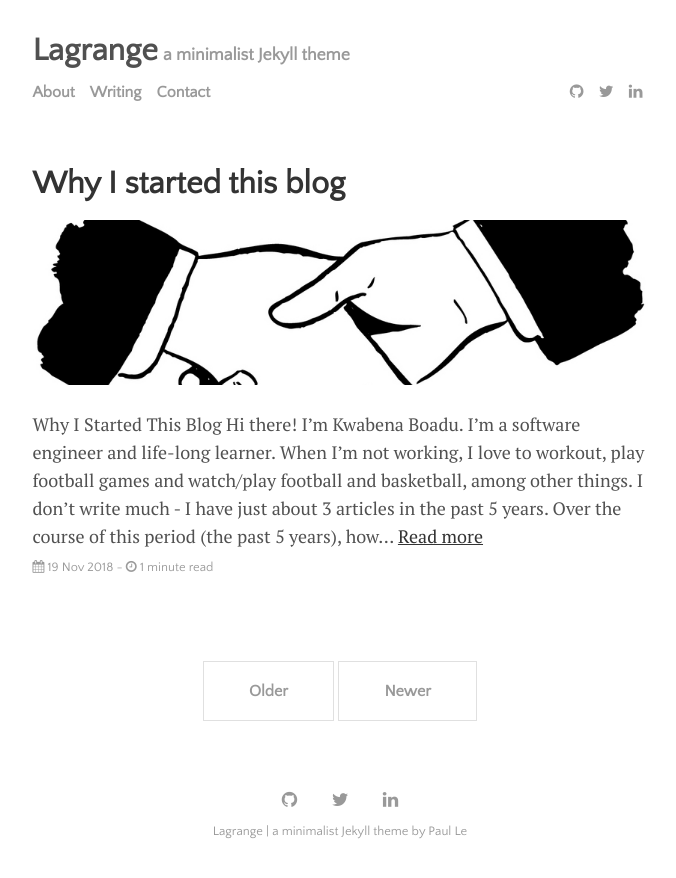
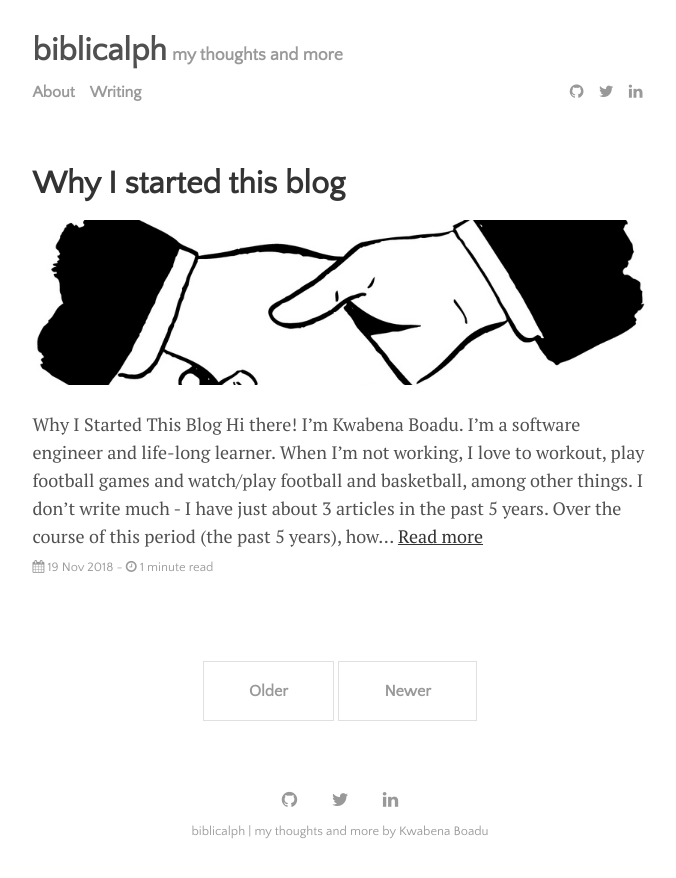
Before and after one commit to biblicalph/biblicalph.github.io, a Jekyll site: the page built from index.html, in a window 1280 px wide. Shown: the top 878 px of the page, without its empty margins (300-976 px from the left). Built offline with Jekyll 4.4.1, drawn with Linux system fonts in a browser that asks for light colours; the list of posts is cut into pages by our own code.

Commit message:
Change title and description

```diff
--- a/_config.yml
+++ b/_config.yml
@@ -20,9 +20,9 @@ permalink:           none
 plugins:             [jekyll-paginate, jekyll-sitemap, jekyll-feed, jekyll-seo-tag]
 
 # Customise atom feed settings (this is where Jekyll-Feed gets configuration information)
-title:		           'Lagrange'
-description:	       'a minimalist Jekyll theme'
-author:              'Paul Le'
+title:		           'biblicalph'
+description:	       'my thoughts and more'
+author:              'Kwabena Boadu'
 
 # RSS 2.0 can be used instead of Atom by uncommenting following two lines
 #feed:
--- a/_data/settings.yml
+++ b/_data/settings.yml
@@ -8,7 +8,7 @@ google-ID: 'UA-129442889-1'
 menu:
 - {name: 'About', path: 'menu', url: 'about.html'}
 - {name: 'Writing', path: 'menu', url: 'writing.html'}
-- {name: 'Contact', path: 'menu', url: 'contact.html'}
+# - {name: 'Contact', path: 'menu', url: 'contact.html'}
 
 # Available social icons are powered by Font Awesome, so you can use any icon that they offer
 social:
```
